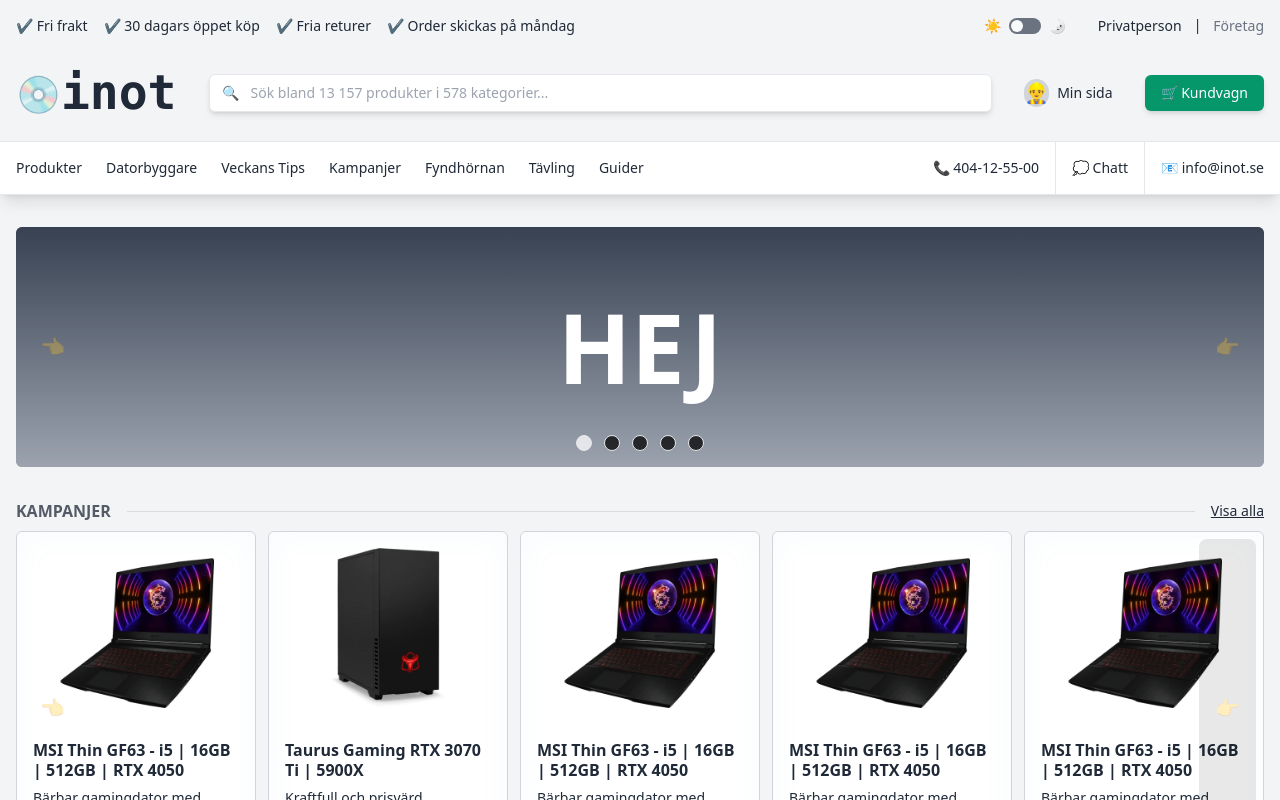
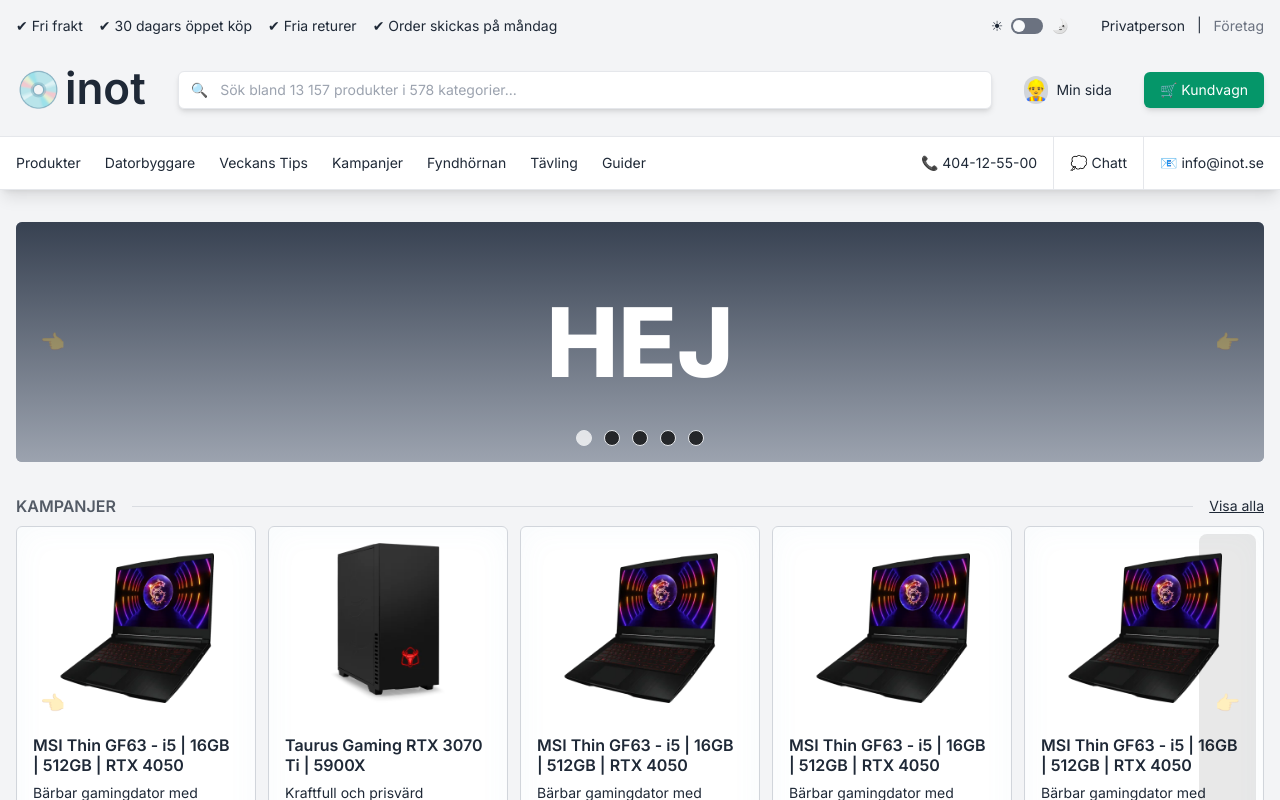
Before and after one commit to simon-off/inet-redesign, a React (Vite) app: page / in a window 1280 px wide. Shown: the top 800 px of the page. Built offline with nearby package versions, Linux system fonts and the light colour scheme.

Commit message:
changed sans font

```diff
--- a/package.json
+++ b/package.json
@@ -10,6 +10,7 @@
     "preview": "vite preview"
   },
   "dependencies": {
+    "@fontsource/inter": "^5.0.8",
     "react": "^18.2.0",
     "react-dom": "^18.2.0"
   },
--- a/src/components/Header.tsx
+++ b/src/components/Header.tsx
@@ -47,8 +47,8 @@
         <div className="mx-auto flex max-w-screen-xl items-center gap-8 px-4 pb-6 pt-4">
           <a href="#">
             <h1 className="font-mono text-4xl font-semibold">
-              <span className="inline-block -translate-y-[2px]">💿</span>
-              <span className="text-[3rem] leading-none">inot</span>
+              <span className="inline-block -translate-y-[2px] pr-1">💿</span>
+              <span className="font-sans text-[2.75rem]">inot</span>
             </h1>
           </a>
           <div
--- a/src/main.tsx
+++ b/src/main.tsx
@@ -2,6 +2,9 @@
 import ReactDOM from "react-dom/client";
 import App from "./App.tsx";
 import "./index.css";
+import "@fontsource/inter/400.css";
+import "@fontsource/inter/600.css";
+import "@fontsource/inter/800.css";
 
 ReactDOM.createRoot(document.getElementById("root")!).render(
   <React.StrictMode>
--- a/tailwind.config.js
+++ b/tailwind.config.js
@@ -17,6 +17,11 @@
       yellow: colors.amber,
       pink: colors.fuchsia,
     },
+    fontFamily: {
+      sans: ["inter", "ui-sans-serif", "system-ui"],
+      serif: ["ui-serif", "Georgia"],
+      mono: ["ui-monospace", "SFMono-Regular"],
+    },
   },
   plugins: ["prettier-plugin-tailwindcss"],
 };
```
Also changed, not shown: 1 other file (tests, documents, lock files or other folders).
